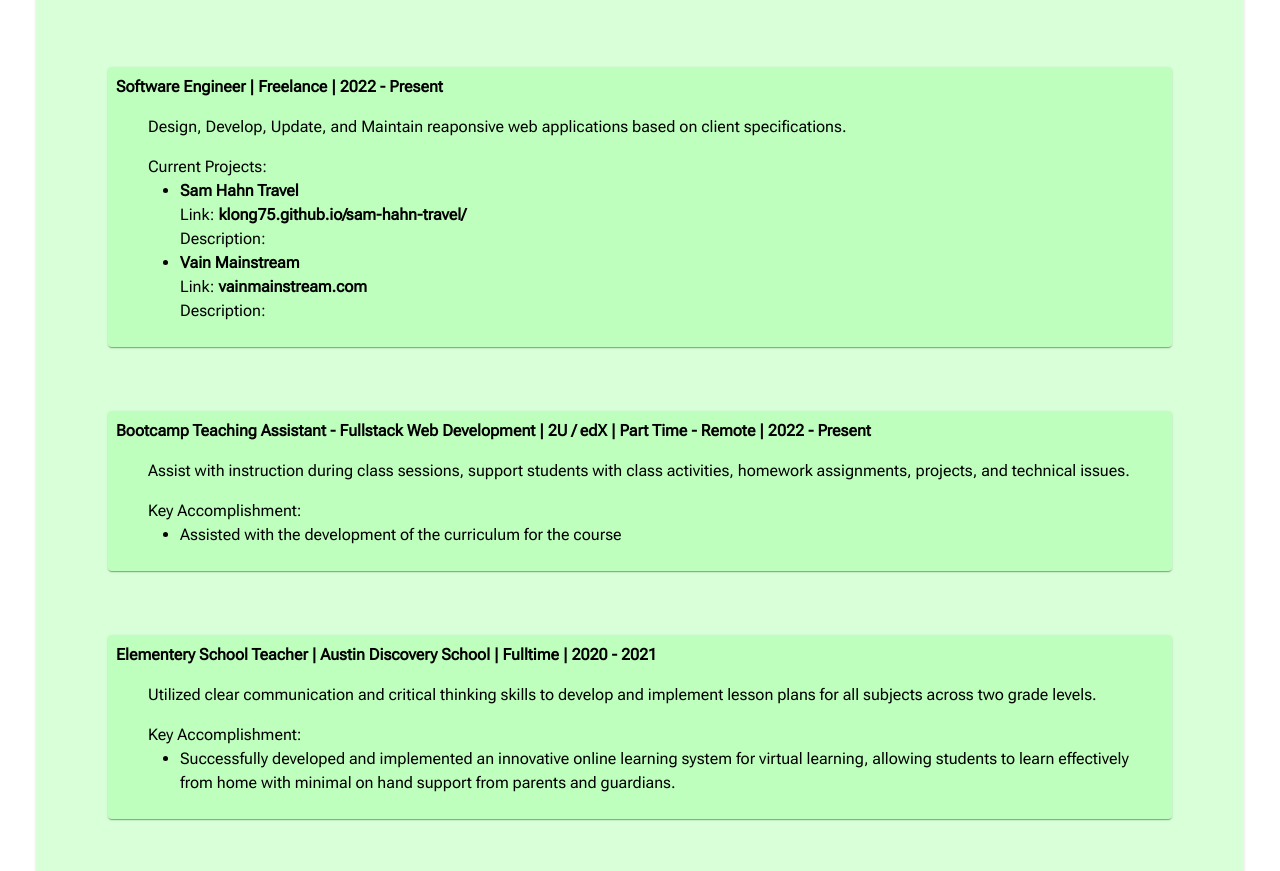
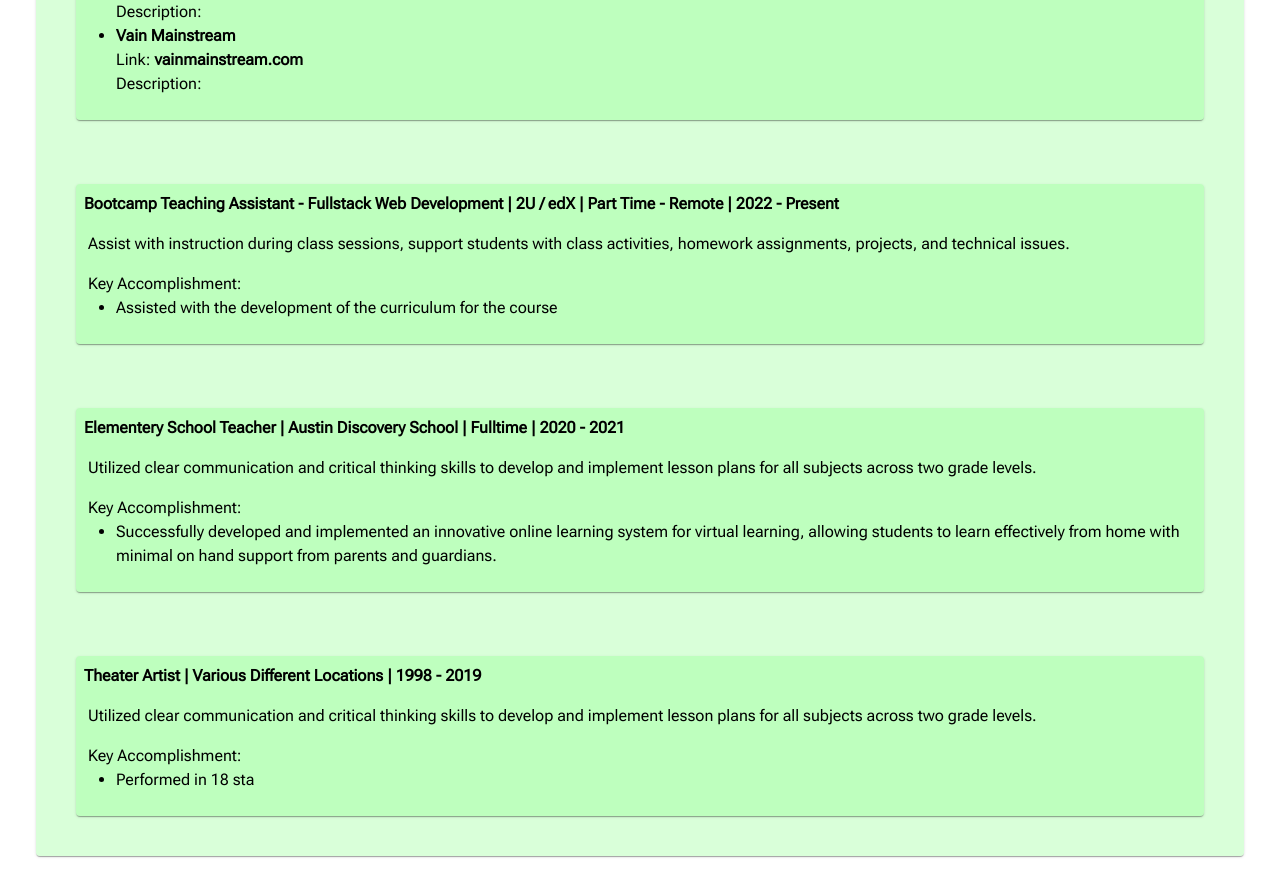
Before and after one commit to KLong75/kevin-new-portfolio, a React (Create React App) app: page /resume in a window 1280 px wide. Shown: the part 1926-2797 px from the top of the page. Built offline with nearby package versions, Linux system fonts and the light colour scheme; a web font is replaced by a local one.

Commit message:
resume page spacing and layout

```diff
--- a/src/index.css
+++ b/src/index.css
@@ -8,6 +8,7 @@ body {
     sans-serif;
   -webkit-font-smoothing: antialiased;
   -moz-osx-font-smoothing: grayscale;
+  overflow-x: hidden;
 }
 
 code {
@@ -17,7 +18,7 @@ code {
 
 html {
   overflow-x: hidden;
-  overflow-y: hidden;
+
 }
 
 .permanent-marker {
--- a/src/pages/Resume/Resume.js
+++ b/src/pages/Resume/Resume.js
@@ -80,10 +80,10 @@ const Resume = () => {
               <h4 style={{fontWeight: 'bold', fontSize: '1.5rem', marginBottom: '-1rem'}}>Summary</h4>
               <DisplayBox>
               <p
-                style={{textAlign: 'left', padding: '1rem'}}>
+                style={{textAlign: 'left', padding: '.5rem'}}>
                   Full Stack Web Developer. Skills in JavaScript, HTML, CSS, MongoDB, Express.js, React.js, Node.js, responsive web design, and more. Bachelor of arts in theater. Has worked as a theater artist specializing in puppetry for over 20 years. A career in the arts has often necessitated a day job. Extensive work experience in a variety of roles and industries including retail, food service, agriculture, manufacturing, and education. Real-world experience informs thinking as a developer resulting in applications that are effective, intuitive, and easy to use. Excellent communication skills. Adapts to evolving circumstances. Growth mindset. Proactively works to grow and improve. Thrives on creative problem-solving and collaboration. Experienced at meeting deadlines under pressure.
               </p>
-            </DisplayBox>
+              </DisplayBox>
           </Grid>
 
           <Grid xs={12}>
@@ -103,8 +103,8 @@ const Resume = () => {
                 style={{fontWeight: 'bold'}}>
                 Bachelor of Arts - Theater Arts | Truman State University | Kirksville, MO
               </p>
+              </DisplayBox>
 
-            </DisplayBox>
           </Grid>
 
           <Grid xs={12}>
@@ -115,28 +115,28 @@ const Resume = () => {
                 style={{textAlign: 'center'}}>
                   JavaScript ES6, HTML5, CSS, MongoDB, Mongoose, Express, React, Node, SQL, Sequelize, MySQL, Bootstrap, Material UI, GitHub, bcrypt, JSON web tokens, RESTful APIs, Heroku, Git, Command Line, Responsive Web Design, Agile Methodology, Object-Oriented Programming, Test Driven Development, Model-View-Controller (MVC), PWA, Service Workers, IndexedDB, React Hooks, React Context API, React Router, Handlebars, jQuery
               </p>
-              {/* <Grid container>
+              <Grid container spacing={1}>
                 <Grid xs={2}></Grid>
-                <Grid xs={8}> */}
+                <Grid xs={8}>
                   <ProgrammingIcons />
-                {/* </Grid>
+                </Grid>
                 <Grid xs={2}></Grid>
-              </Grid> */}
-            </DisplayBox>
+              </Grid>
+              </DisplayBox>
           </Grid>
 
           <Grid xs={12}>
 
             <h4 style={{fontWeight: 'bold', fontSize: '1.5rem', marginBottom: 0}}>Relevant Work Experience</h4>
-              <Grid container textAlign={'left'} style={{padding: '2rem'}}>
+              <Grid container textAlign={'left'}>
                 <Grid xs={12}>
                   <DisplayBox>
                     <span style ={{fontWeight: 'bold' }} >Software Engineer | Freelance | 2022 - Present</span>
-                    <p style={{marginLeft: '2rem'}} >
+                    <p style={{marginLeft: '.25rem'}} >
                       Design, Develop, Update, and Maintain reaponsive web applications based on client specifications.
                     </p>
-                    <span style={{marginLeft: '2rem'}}>Current Projects:</span>
-                    <ul style={{marginTop: 0, marginLeft: '4rem'}}>
+                    <span style={{marginLeft: '.25rem'}}>Current Projects:</span>
+                    <ul style={{marginTop: 0, marginLeft: '2rem'}}>
                       <li style ={{fontWeight: 'bold'}}>Sam Hahn Travel</li>
                         <span>Link:
                           <a style={{fontWeight: 'bold'}} href='https://klong75.github.io/sam-hahn-travel/' target='_blank' rel='noreferrer'> klong75.github.io/sam-hahn-travel/
@@ -157,11 +157,11 @@ const Resume = () => {
                 <Grid xs={12}>
                   <DisplayBox>
                     <span style={{fontWeight: 'bold'}}>Bootcamp Teaching Assistant - Fullstack Web Development | 2U / edX |   Part Time - Remote | 2022 - Present</span>
-                    <p style={{marginLeft: '2rem'}}>
+                    <p style={{marginLeft: '.25rem'}}>
                       Assist with instruction during class sessions, support students with class activities, homework assignments, projects, and technical issues.
                     </p>
-                    <span style={{marginLeft: '2rem'}}>Key Accomplishment:</span>
-                    <ul style={{marginTop: 0, marginLeft: '4rem'}}>
+                    <span style={{marginLeft: '.25rem'}}>Key Accomplishment:</span>
+                    <ul style={{marginTop: 0, marginLeft: '2rem'}}>
                       <li>Assisted with the development of the curriculum for the course</li>
                     </ul>
                   </DisplayBox>
@@ -169,12 +169,12 @@ const Resume = () => {
                 <Grid xs={12}>
                   <DisplayBox>
                     <span style={{fontWeight: 'bold'}}>Elementery School Teacher | Austin Discovery School | Fulltime | 2020 - 2021</span>
-                    <p style={{marginLeft: '2rem'}}>
+                    <p style={{marginLeft: '.25rem'}}>
                       Utilized clear communication and critical thinking skills to develop and implement
                       lesson plans for all subjects across two grade levels.
                     </p>
-                    <span style={{marginLeft: '2rem'}}>Key Accomplishment:</span>
-                    <ul style={{marginTop: 0, marginLeft: '4rem'}}>
+                    <span style={{marginLeft: '.25rem'}}>Key Accomplishment:</span>
+                    <ul style={{marginTop: 0, marginLeft: '2rem'}}>
                       <li>Successfully developed and implemented an innovative online learning system for virtual learning, allowing students to learn effectively from home with minimal on hand support from parents and guardians.</li>
                     </ul>
                   </DisplayBox>
@@ -182,12 +182,12 @@ const Resume = () => {
                 <Grid xs={12}>
                   <DisplayBox>
                     <span style={{fontWeight: 'bold'}}>Theater Artist | Various Different Locations | 1998 - 2019</span>
-                    <p style={{marginLeft: '2rem'}}>
+                    <p style={{marginLeft: '.25rem'}}>
                       Utilized clear communication and critical thinking skills to develop and implement
                       lesson plans for all subjects across two grade levels.
                     </p>
-                    <span style={{marginLeft: '2rem'}}>Key Accomplishment:</span>
-                    <ul style={{marginTop: 0, marginLeft: '4rem'}}>
+                    <span style={{marginLeft: '.25rem'}}>Key Accomplishment:</span>
+                    <ul style={{marginTop: 0, marginLeft: '2rem'}}>
                       <li>Performed in 18 sta</li>
                     </ul>
                   </DisplayBox>
```
